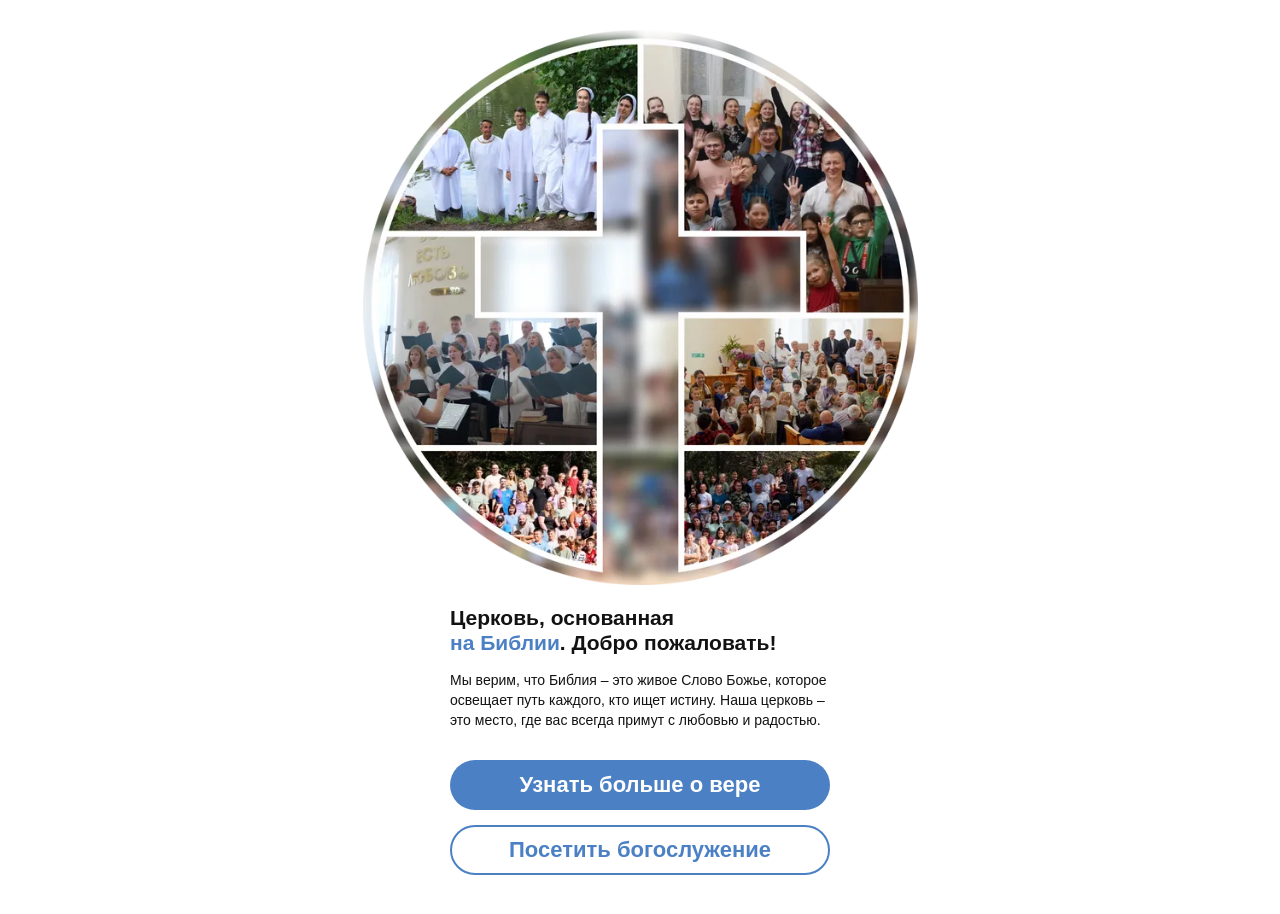
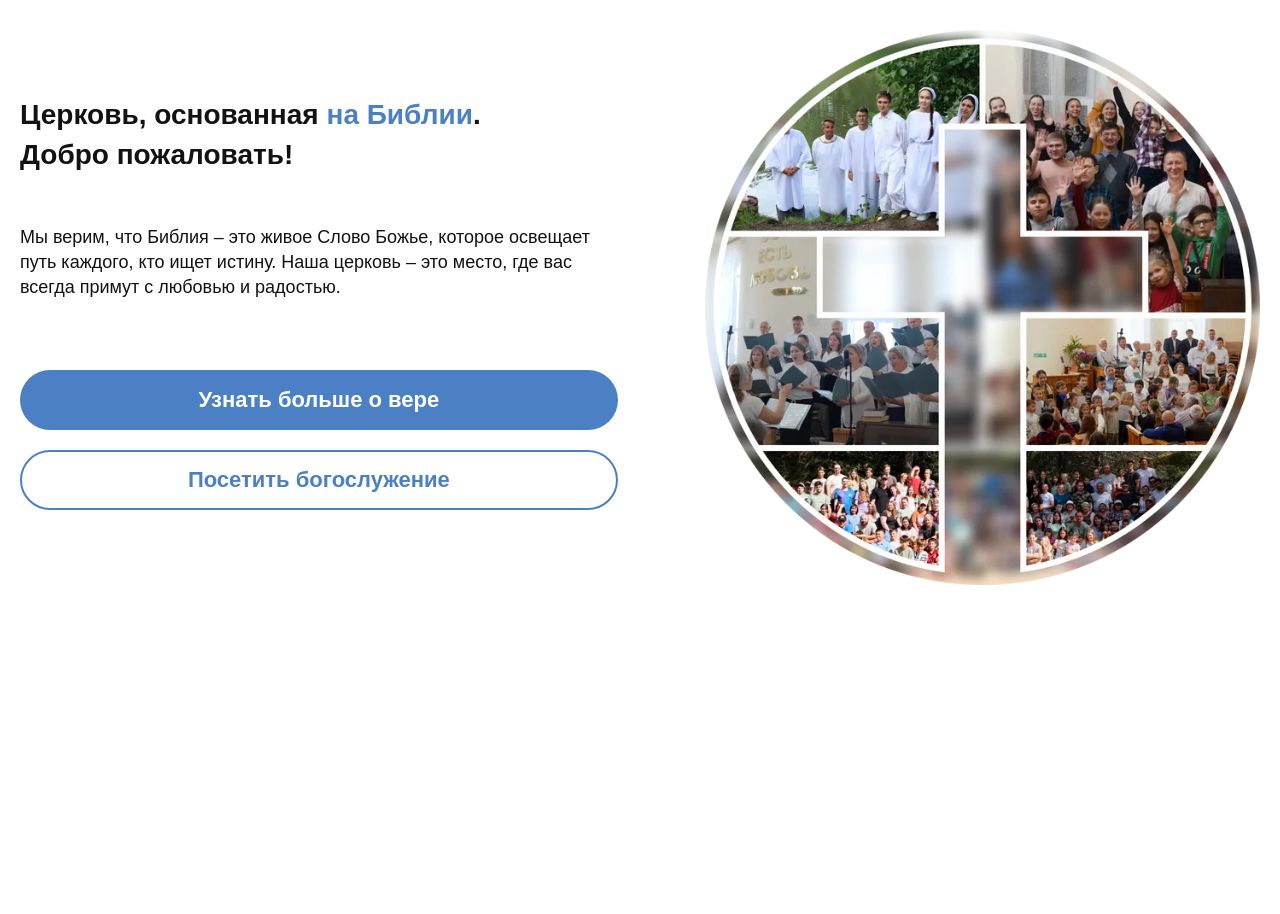
Before and after one commit to DmitriyKorotkovU/repina100, a website: page source/index.html in a window 1280 px wide. After the commit the page ends 800 px from the top, so only its background shows below. Drawn offline with nearby package versions, Linux system fonts and the light colour scheme; files that its build step writes are made by us from their sources.

Commit message:
Добавляет адаптацию блоку hero

```diff
--- a/source/index.html
+++ b/source/index.html
@@ -20,7 +20,7 @@
 <body class="page__body">
   <main>
     <section class="hero">
-      <div class="container">
+      <div class="container hero__container">
         <div class="hero__image">
           <picture>
             <source type="image/webp" media="(min-width: 744px)"
@@ -34,8 +34,7 @@
           </picture>
         </div>
         <div class="hero__text-content">
-          <h1 class="hero__title">Церковь, основанная <span class="line-break-span"><a href="#">на Библии</a>. Добро
-              пожаловать!</span></h1>
+          <h1 class="hero__title">Церковь, основанная <a href="#">на&nbsp;Библии</a>. Добро&nbsp;пожаловать!</h1>
           <p class="hero__text">Мы верим, что Библия – это живое Слово Божье, которое освещает путь каждого, кто ищет
             истину. Наша церковь – это место, где вас всегда примут с&nbsp;любовью и&nbsp;радостью.</p>
           <div class="hero__buttons">
--- a/source/styles/blocks/button.scss
+++ b/source/styles/blocks/button.scss
@@ -10,6 +10,10 @@
   color: var(--text-light);
   background-color: var(--btn-default);
   border-radius: 70px;
+
+  @include not-mobile() {
+    padding: 15px;
+  }
 
   &:hover,
   &:focus-visible {
--- a/source/styles/blocks/hero.scss
+++ b/source/styles/blocks/hero.scss
@@ -5,37 +5,112 @@
   background-repeat: no-repeat;
   background-size: 530px 530px;
   background-position: center -135px;
+
+  @include not-mobile() {
+    background-size: 1800px 1800px;
+    background-position: right -750px center;
+  }
+
+  @include desktop-only() {
+    background-position: right -510px center;
+  }
+}
+
+.hero__container {
+  @include not-mobile() {
+    display: flex;
+    justify-content: space-between;
+    align-items: center;
+    column-gap: 41px;
+    overflow: hidden;
+  }
+
+  @include desktop-only() {
+    column-gap: 20px;
+  }
 }
 
 .hero__image {
+  flex-shrink: 0;
   margin-bottom: 20px;
+
+  @include not-mobile() {
+    margin-bottom: 0;
+  }
 
   img {
     display: block;
+    width: 200px;
+    height: 200px;
     margin: 0 auto;
+
+    @include not-mobile() {
+      width: 555px;
+      height: 555px;
+    }
+
+    @include desktop-only() {
+      width: 650px;
+      height: 650px;
+    }
+  }
+}
+
+.hero__text-content {
+  max-width: 380px;
+  margin: 0 auto;
+
+  @include not-mobile() {
+    order: -1;
+    max-width: 650px;
+    width: 48.2%;
+    margin: 0;
+    margin-bottom: 10px;
+  }
+
+  @include desktop-only() {
+    margin-top: 0;
   }
 }
 
 .hero__title {
+  margin: 0;
   margin-bottom: 15px;
   font-size: 21px;
   line-height: 25px;
+
+  @include not-mobile() {
+    min-width: 500px;
+    margin-bottom: 50px;
+    font-size: 28px;
+    line-height: 40px;
+  }
+
+  @include desktop-only() {
+    font-size: 40px;
+    line-height: 50px;
+    letter-spacing: -0.01em;
+  }
 
   a {
     color: var(--text-accent);
   }
 }
 
-.hero__text-content {
-  max-width: 380px;
-  margin: 0 auto;
-}
+.hero__text {
+  margin: 0;
+  margin-bottom: 30px;
 
-.hero__text {
-  margin-bottom: 30px;
+  @include not-mobile() {
+    margin-bottom: 70px;
+  }
 }
 
 .hero__buttons {
   display: grid;
   row-gap: 15px;
+
+  @include not-mobile() {
+    gap: 20px;
+  }
 }
--- a/source/styles/common/general.scss
+++ b/source/styles/common/general.scss
@@ -10,7 +10,7 @@
   }
 
   @include desktop-only {
-    // max-width: $breakpoint-desktop;
+    max-width: $breakpoint-desktop;
     padding-inline: $container-padding-desktop;
   }
 }
--- a/source/styles/common/global.scss
+++ b/source/styles/common/global.scss
@@ -30,6 +30,16 @@ body {
   color: var(--text-dark);
   scroll-behavior: smooth;
 
+  @include not-mobile() {
+    font-size: 18px;
+    line-height: 25px;
+  }
+
+  @include desktop-only() {
+    font-size: 21px;
+    line-height: 30px;
+  }
+
   &.open-menu {
     overflow: hidden;
   }
```
